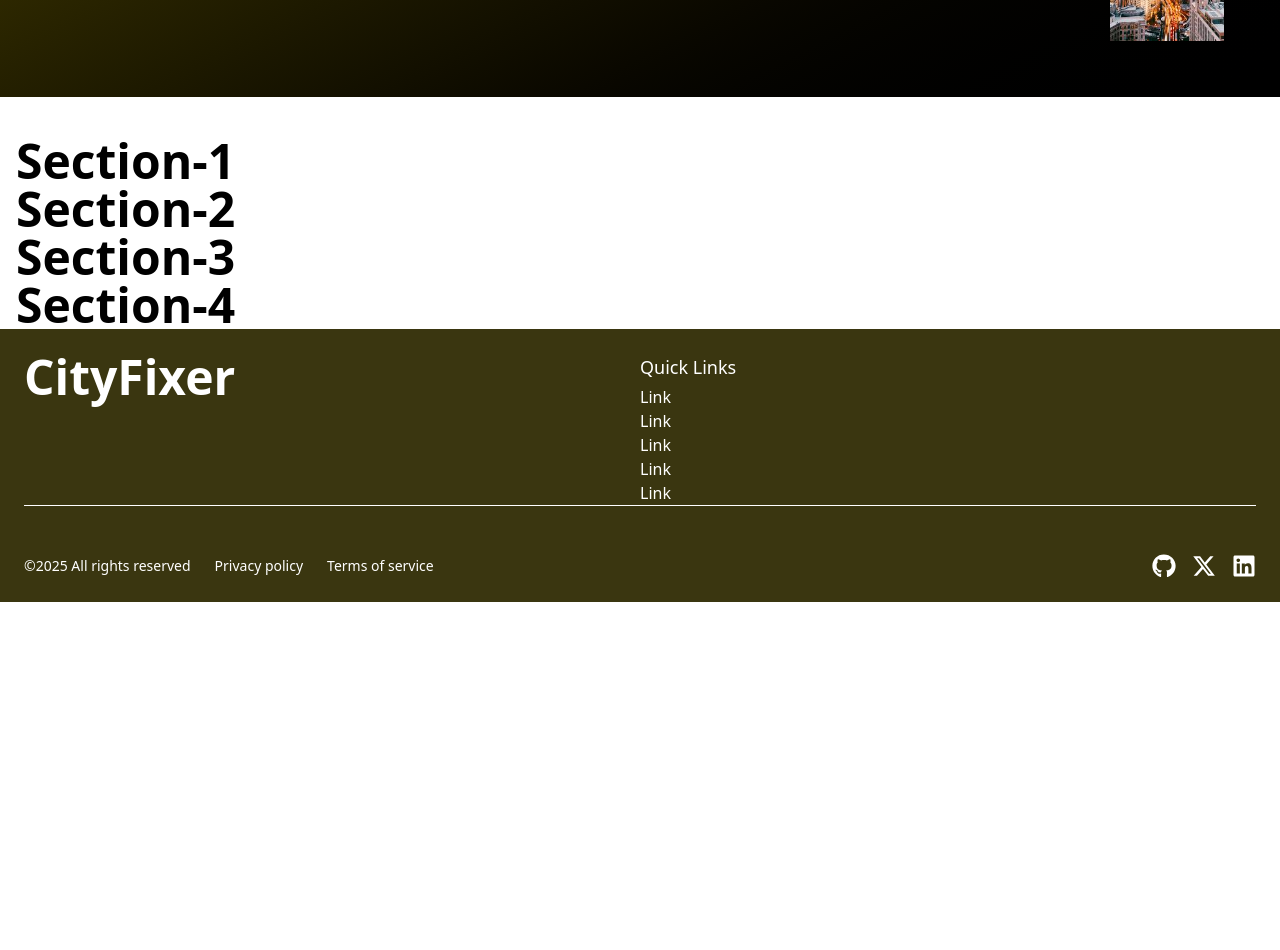
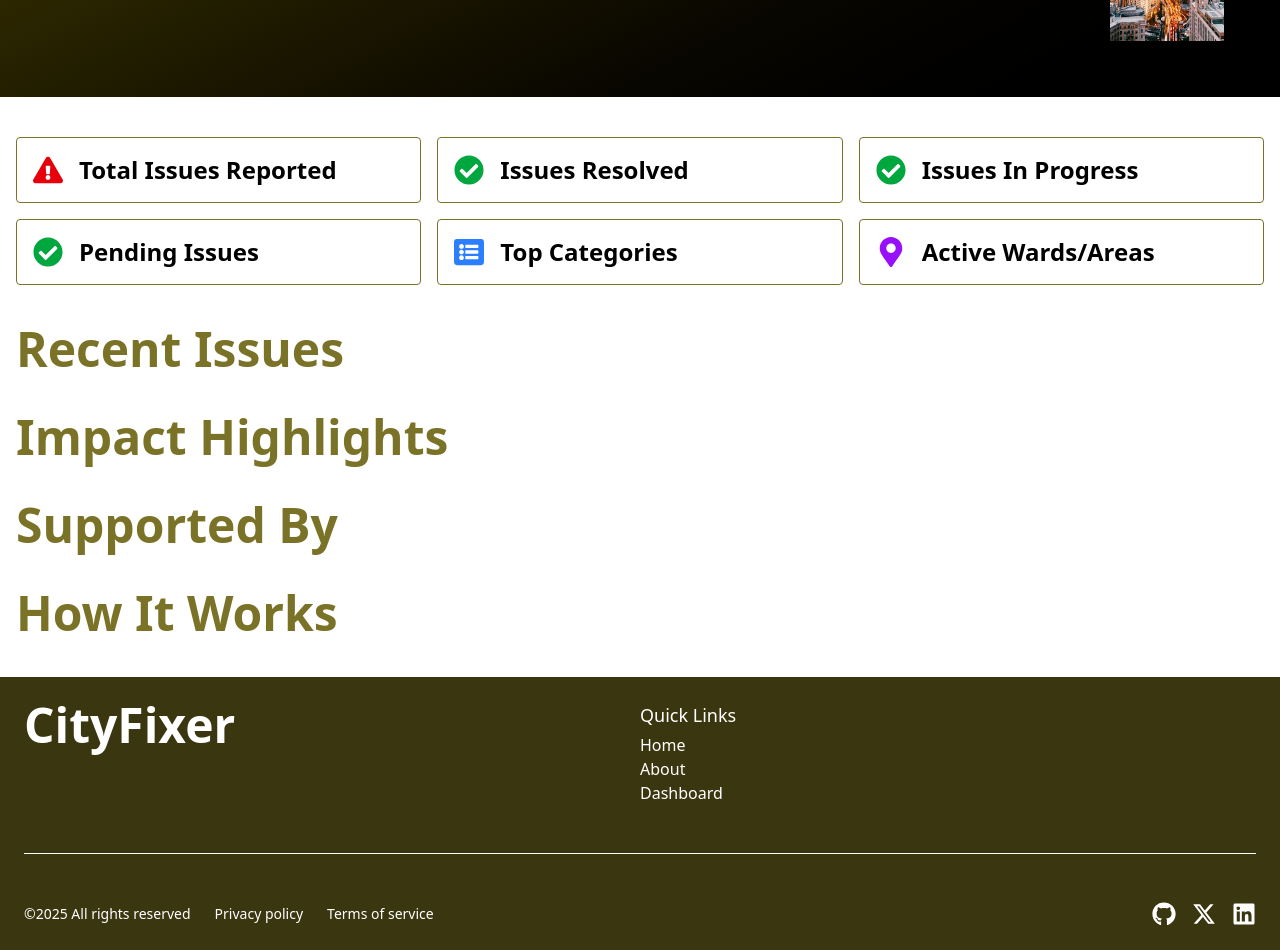
Before and after one commit to MizanRbf/city_fixer, a Next.js app: page / in a window 1280 px wide. Shown: the part 640-1590 px from the top of the page. Before the commit the page ends 1242 px from the top, so only its background shows below. Built offline with nearby package versions, Linux system fonts and the light colour scheme.

Commit message:
6 cards added in stats section

```diff
--- a/app/Components/Footer/Footer.jsx
+++ b/app/Components/Footer/Footer.jsx
@@ -7,7 +7,7 @@ const Footer = () => {
   return (
     <div className="bg-secondary">
       <footer className="py-6 text-white">
-        <div className="container px-6 mx-auto space-y-6 divide-y dark:divide-gray-600 md:space-y-12 divide-opacity-50">
+        <div className="container px-6 mx-auto space-y-6  md:space-y-12">
           <div className="grid grid-cols-12">
             <div className="pb-6 col-span-full md:pb-0 md:col-span-6">
               <a
@@ -21,6 +21,8 @@ const Footer = () => {
             {/* Quick Links */}
             <QuickLinks></QuickLinks>
           </div>
+          <hr className="" />
+
           <div className="flex justify-between">
             {/* All rights reserved */}
             <div className="flex flex-col self-center text-sm text-center md:block lg:col-start-1 md:space-x-6">
--- a/app/Components/Footer/QuickLinks.jsx
+++ b/app/Components/Footer/QuickLinks.jsx
@@ -7,27 +7,17 @@ const QuickLinks = () => {
       <ul>
         <li>
           <a rel="noopener noreferrer" href="#" className="hover:text-primary">
-            Link
+            Home
           </a>
         </li>
         <li>
           <a rel="noopener noreferrer" href="#" className="hover:text-primary">
-            Link
+            About
           </a>
         </li>
         <li>
           <a rel="noopener noreferrer" href="#" className="hover:text-primary">
-            Link
-          </a>
-        </li>
-        <li>
-          <a rel="noopener noreferrer" href="#" className="hover:text-primary">
-            Link
-          </a>
-        </li>
-        <li>
-          <a rel="noopener noreferrer" href="#" className="hover:text-primary">
-            Link
+            Dashboard
           </a>
         </li>
       </ul>
--- /dev/null
+++ b/app/Components/HowItWorks/HowItWorks.jsx
@@ -0,0 +1,11 @@
+import React from "react";
+
+const HowItWorks = () => {
+  return (
+    <div className="mb-10">
+      <h1 className="text-primary">How It Works</h1>
+    </div>
+  );
+};
+
+export default HowItWorks;
--- /dev/null
+++ b/app/Components/ImpactHighlights/ImpactHighlights.jsx
@@ -0,0 +1,11 @@
+import React from "react";
+
+const ImpactHighlights = () => {
+  return (
+    <div className="mb-10">
+      <h1 className="text-primary">Impact Highlights</h1>
+    </div>
+  );
+};
+
+export default ImpactHighlights;
--- /dev/null
+++ b/app/Components/MapPreview/InteractiveMapPreview.jsx
@@ -0,0 +1,11 @@
+import React from "react";
+
+const InteractiveMapPreview = () => {
+  return (
+    <div className="mb-10">
+      <h1 className="text-primary">Interactive Map Preview</h1>
+    </div>
+  );
+};
+
+export default InteractiveMapPreview;
--- a/app/Components/Navbar/Navbar.jsx
+++ b/app/Components/Navbar/Navbar.jsx
@@ -7,8 +7,8 @@ const Navbar = () => {
         <h1 className="text-white">CityFixer</h1>
         <ul className="flex gap-4 *:font-semibold text-white">
           <li>Home</li>
-          <li>About</li>
-          <li>Dashboard</li>
+          <li>Report</li>
+          <li>Issues</li>
         </ul>
         <button className="button">Login</button>
       </nav>
--- /dev/null
+++ b/app/Components/RecentIssues/RecentIssues.jsx
@@ -0,0 +1,11 @@
+import React from "react";
+
+const RecentIssues = () => {
+  return (
+    <div className="mb-10">
+      <h1 className="text-primary">Recent Issues</h1>
+    </div>
+  );
+};
+
+export default RecentIssues;
--- /dev/null
+++ b/app/Components/Statistics/Stats.jsx
@@ -0,0 +1,43 @@
+import React from "react";
+import {
+  FaExclamationTriangle,
+  FaCheckCircle,
+  FaListAlt,
+  FaMapMarkerAlt,
+} from "react-icons/fa";
+
+const Stats = () => {
+  return (
+    <div className="grid grid-cols-1 md:grid-cols-2 lg:grid-cols-3 mb-10 gap-4">
+      <div className="border border-primary rounded-sm p-4 flex items-center gap-4">
+        <FaExclamationTriangle className="text-3xl text-red-600" />
+        <h2 className="text-lg font-semibold">Total Issues Reported</h2>
+      </div>
+
+      <div className="border border-primary rounded-sm p-4 flex items-center gap-4">
+        <FaCheckCircle className="text-3xl text-green-600" />
+        <h2 className="text-lg font-semibold">Issues Resolved</h2>
+      </div>
+      <div className="border border-primary rounded-sm p-4 flex items-center gap-4">
+        <FaCheckCircle className="text-3xl text-green-600" />
+        <h2 className="text-lg font-semibold">Issues In Progress</h2>
+      </div>
+      <div className="border border-primary rounded-sm p-4 flex items-center gap-4">
+        <FaCheckCircle className="text-3xl text-green-600" />
+        <h2 className="text-lg font-semibold">Pending Issues</h2>
+      </div>
+
+      <div className="border border-primary rounded-sm p-4 flex items-center gap-4">
+        <FaListAlt className="text-3xl text-blue-500" />
+        <h2 className="text-lg font-semibold">Top Categories</h2>
+      </div>
+
+      <div className="border border-primary rounded-sm p-4 flex items-center gap-4">
+        <FaMapMarkerAlt className="text-3xl text-purple-600" />
+        <h2 className="text-lg font-semibold">Active Wards/Areas</h2>
+      </div>
+    </div>
+  );
+};
+
+export default Stats;
--- /dev/null
+++ b/app/Components/SupportedBy/SupportedBy.jsx
@@ -0,0 +1,11 @@
+import React from "react";
+
+const SupportedBy = () => {
+  return (
+    <div className="mb-10">
+      <h1 className="text-primary">Supported By</h1>
+    </div>
+  );
+};
+
+export default SupportedBy;
--- a/app/page.js
+++ b/app/page.js
@@ -1,16 +1,24 @@
 import React from "react";
+import Stats from "./Components/Statistics/Stats";
+import RecentIssues from "./Components/RecentIssues/RecentIssues";
+import HowItWorks from "./Components/HowItWorks/HowItWorks";
+import InteractiveMapPreview from "./Components/MapPreview/InteractiveMapPreview";
+import SupportedBy from "./Components/SupportedBy/SupportedBy";
+import ImpactHighlights from "./Components/ImpactHighlights/ImpactHighlights";
 
 const HomePage = () => {
   return (
     <div className="max-w-7xl mx-auto px-4">
-      {/* Section-1 */}
-      <h1>Section-1</h1>
-      {/* Section-2 */}
-      <h1>Section-2</h1>
-      {/* Section-3 */}
-      <h1>Section-3</h1>
-      {/* Section-4 */}
-      <h1>Section-4</h1>
+      {/* Stats */}
+      <Stats></Stats>
+      {/* Recent Issues */}
+      <RecentIssues></RecentIssues>
+      {/* Impact Preview */}
+      <ImpactHighlights></ImpactHighlights>
+      {/* Supported By  */}
+      <SupportedBy></SupportedBy>
+      {/* How It Works */}
+      <HowItWorks></HowItWorks>
     </div>
   );
 };
```
